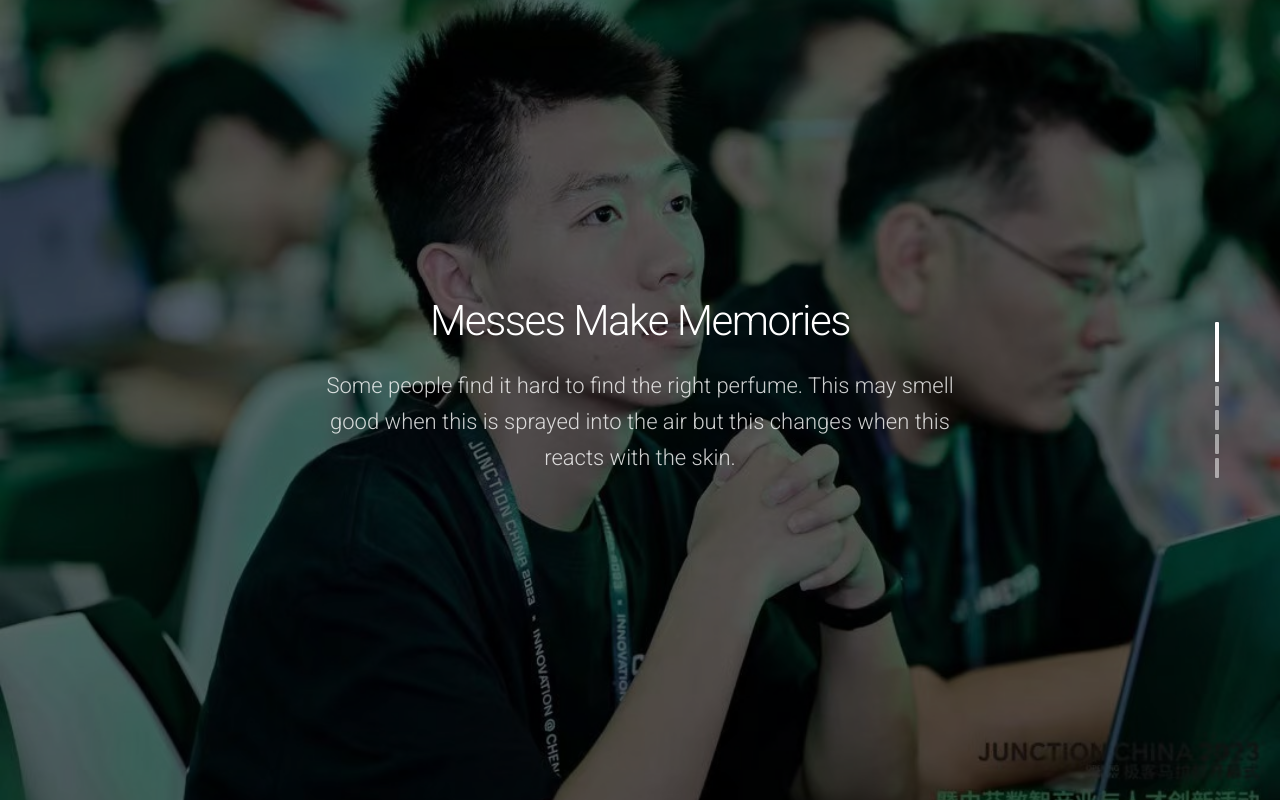
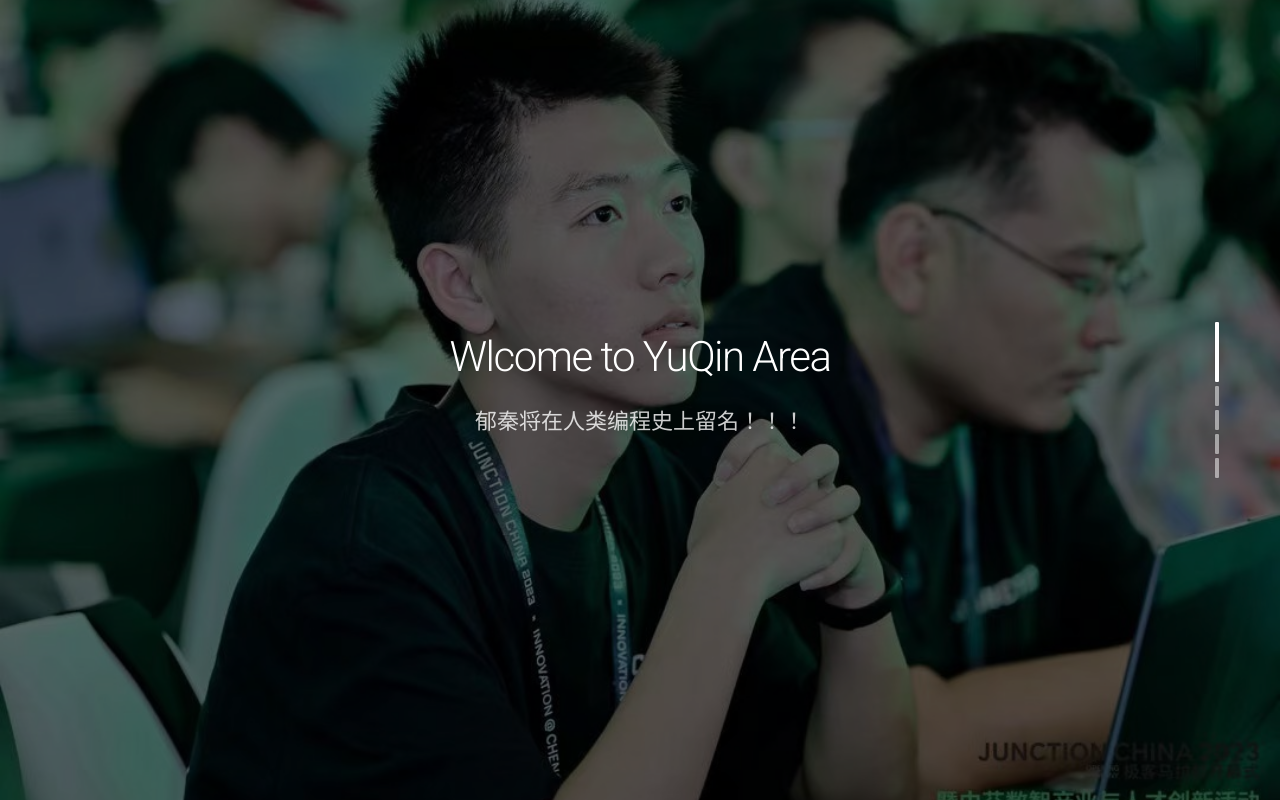
Before and after one commit to xiaojieg7/xiaojie, a plain HTML site: page index.html in a window 1280 px wide. Drawn offline with nearby package versions, Linux system fonts and the light colour scheme.

Commit message:
update02

```diff
--- a/index.html
+++ b/index.html
@@ -117,8 +117,8 @@
       <div class="wrap">
 
         <div class="fix-7-12">
-          <h1 class="ae-1">Messes Make Memories</h1>
-          <p class="ae-2"><span class="opacity-8">Some people find it hard to find the right perfume. This may smell good when this is sprayed into the air but this changes when this reacts with the skin.</span></p>
+          <h1 class="ae-1">Wlcome to YuQin Area</h1>
+          <p class="ae-2"><span class="opacity-8">郁秦将在人类编程史上留名！！！</span></p>
         </div>
 
       </div>
@@ -134,7 +134,7 @@
       <div class="wrap">
 
         <div class="fix-10-12 toCenter">
-          <h1 class="ae-1">Smoke & Mirrors</h1>
+          <h1 class="ae-1">天才 & 郁秦</h1>
           <p class="ae-2"><span class="opacity-8">Design is a form of com­pet­it­ive advant­age. People tend to think of design as good art, good visual lan­guage, which it abso­lutely has to be.</span></p>
         </div>
         <div class="fix-12-12">
```
Also changed, not shown: assets/img/gallery-74-1.jpg, assets/img/gallery-74-2.jpg, assets/img/gallery-74-3.jpg, assets/img/gallery-74-4.jpg, assets/img/gallery-75-1.jpg, assets/img/gallery-75-2.jpg, assets/img/gallery-75-3.jpg, assets/img/gallery-75-4.jpg.
